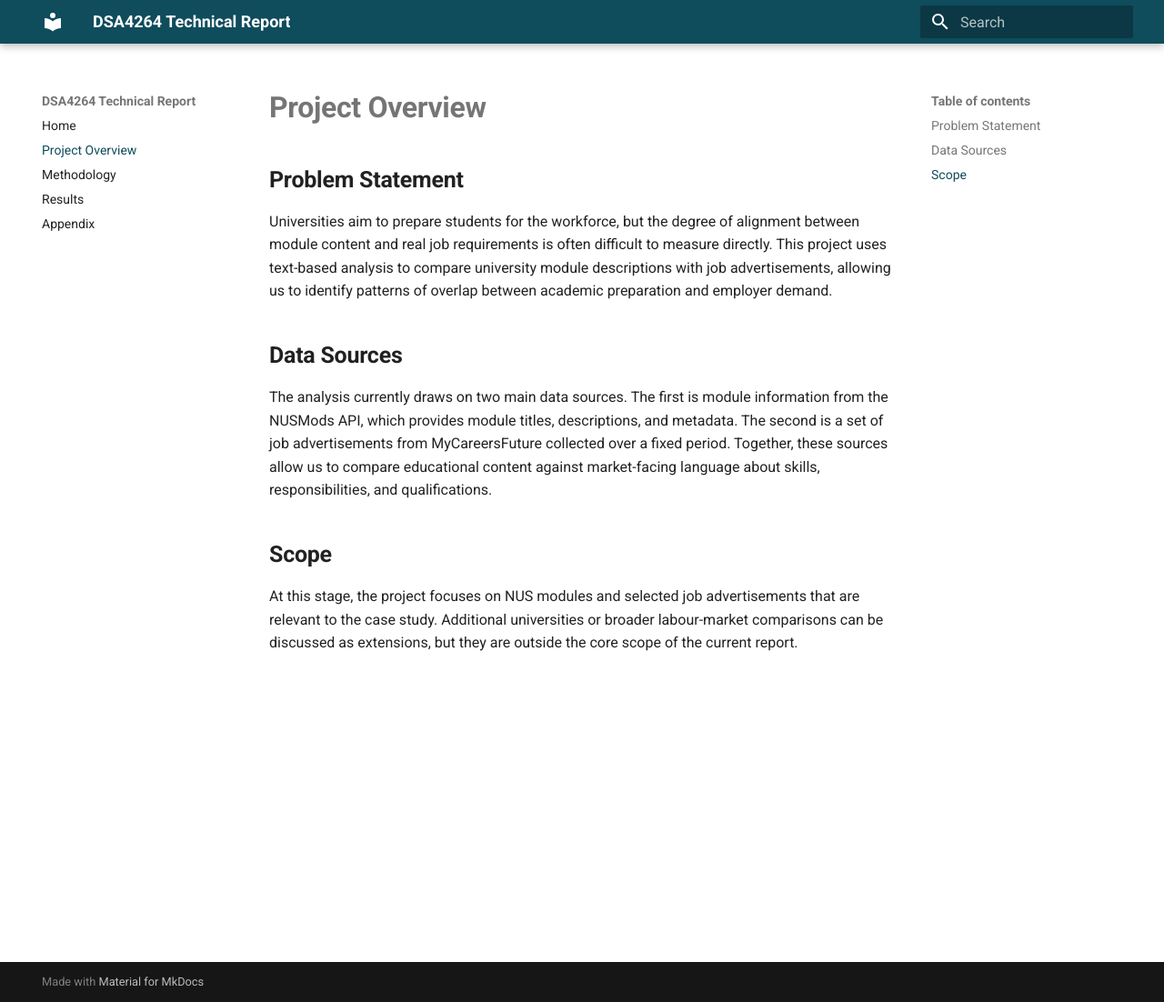
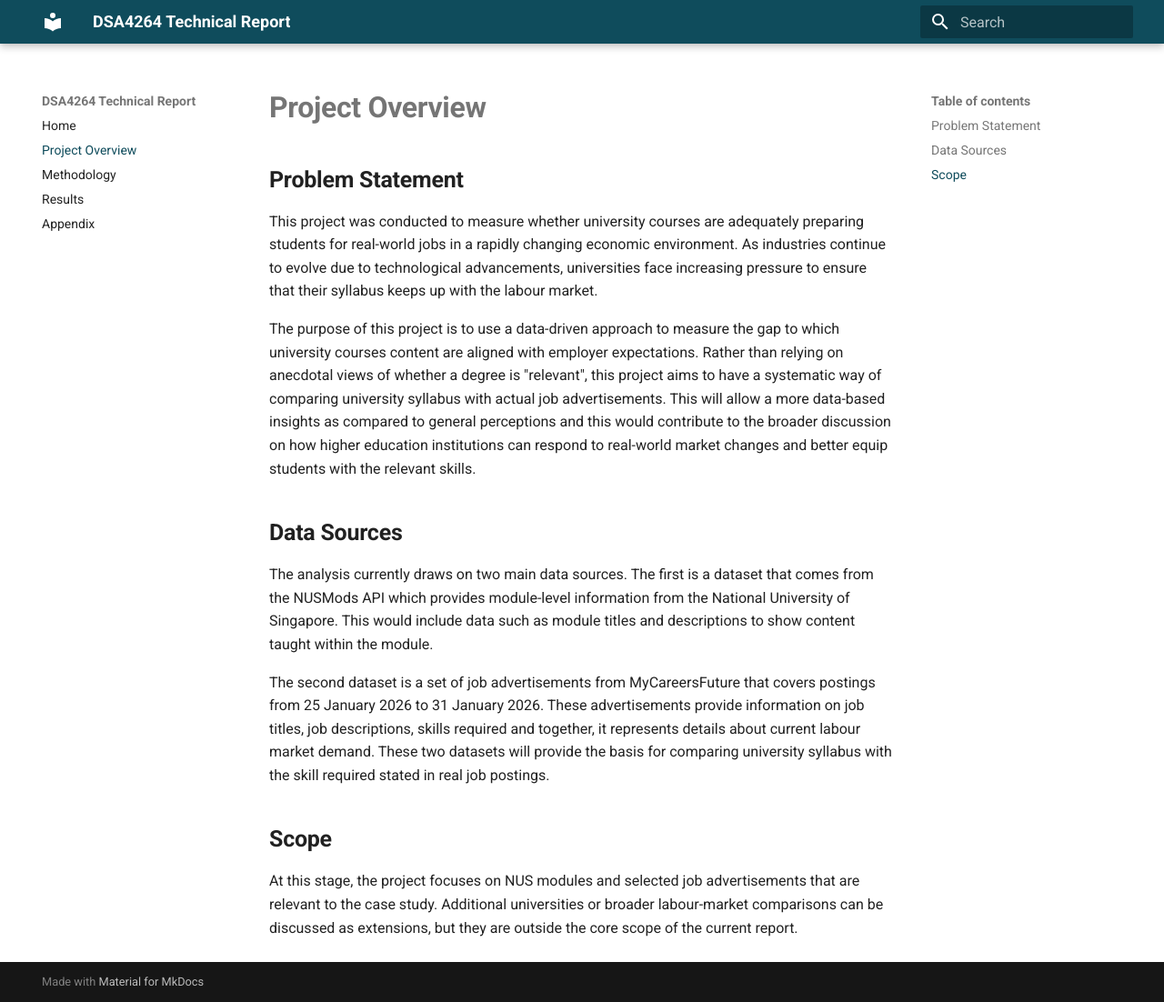
Before and after one commit to marcussyeo/DSA4264-Text-Group-3, an MkDocs documentation site: the page built from docs/project-overview.md, in a window 1280 px wide and 1102 px high. Shown: the whole window at 91% size. Built offline with MkDocs 1.6.1 and Material for MkDocs 9.7.7, drawn with Linux system fonts in a browser that asks for light colours.

Commit message:
updated project overview report & eda notebook

```diff
--- a/docs/project-overview.md
+++ b/docs/project-overview.md
@@ -2,11 +2,15 @@
 
 ## Problem Statement
 
-Universities aim to prepare students for the workforce, but the degree of alignment between module content and real job requirements is often difficult to measure directly. This project uses text-based analysis to compare university module descriptions with job advertisements, allowing us to identify patterns of overlap between academic preparation and employer demand.
+This project was conducted to measure whether university courses are adequately preparing students for real-world jobs in a rapidly changing economic environment. As industries continue to evolve due to technological advancements, universities face increasing pressure to ensure that their syllabus keeps up with the labour market.
+
+The purpose of this project is to use a data-driven approach to measure the gap to which university courses content are aligned with employer expectations. Rather than relying on anecdotal views of whether a degree is "relevant", this project aims to have a systematic way of comparing university syllabus with actual job advertisements. This will allow a more data-based insights as compared to general perceptions and this would contribute to the broader discussion on how higher education institutions can respond to real-world market changes and better equip students with the relevant skills.
 
 ## Data Sources
 
-The analysis currently draws on two main data sources. The first is module information from the NUSMods API, which provides module titles, descriptions, and metadata. The second is a set of job advertisements from MyCareersFuture collected over a fixed period. Together, these sources allow us to compare educational content against market-facing language about skills, responsibilities, and qualifications.
+The analysis currently draws on two main data sources. The first is a dataset that comes from the NUSMods API which provides module-level information from the National University of Singapore. This would include data such as module titles and descriptions to show content taught within the module.
+
+The second dataset is a set of job advertisements from MyCareersFuture that covers postings from 25 January 2026 to 31 January 2026. These advertisements provide information on job titles, job descriptions, skills required and together, it represents details about current labour market demand. These two datasets will provide the basis for comparing university syllabus with the skill required stated in real job postings.
 
 ## Scope
 
```
Also changed, not shown: 1 other file.
